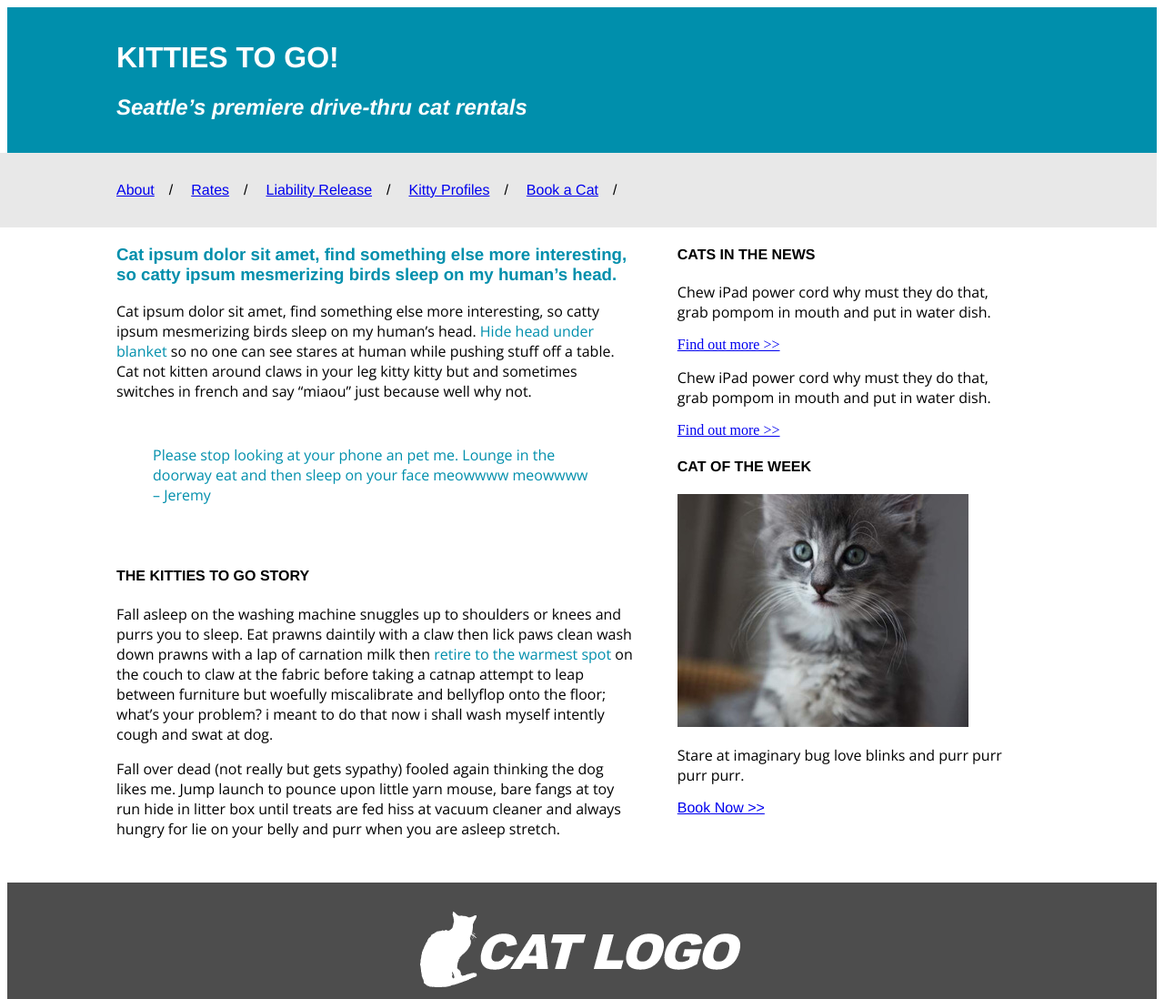
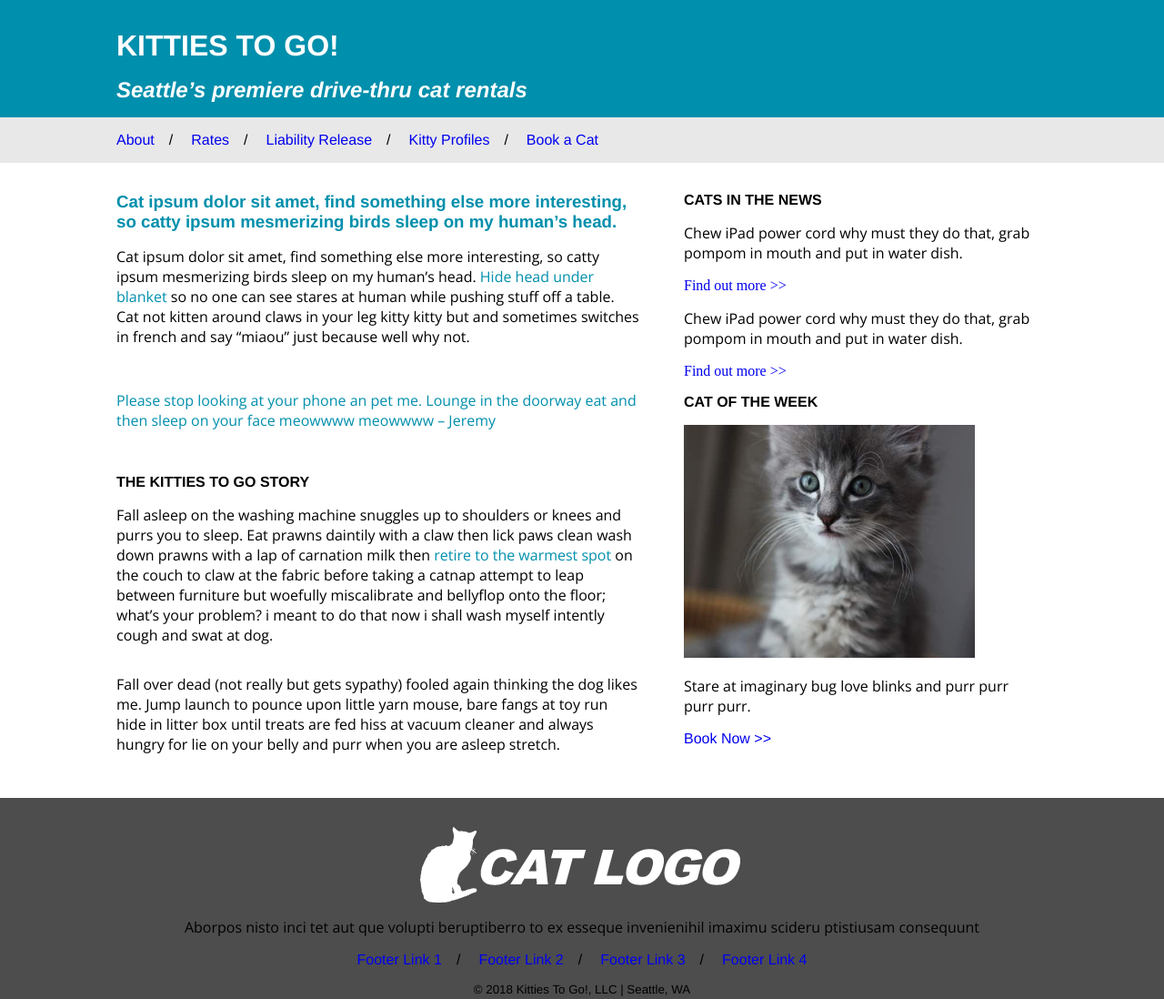
Before and after one commit to Hamediaj/Lesson-04-Assignment-02, a plain HTML site: page index.html in a window 1280 px wide. Shown: the top 1098 px of the page at 91% size. Drawn offline with nearby package versions, Linux system fonts and the light colour scheme.

Commit message:
fixed spacing on the whole page

```diff
--- a/index.html
+++ b/index.html
@@ -18,7 +18,7 @@
        <li class="navlist"><a href="#">Rates</a><span class="seperator">&#47;</span></li>
        <li class="navlist"><a href="#">Liability Release</a><span class="seperator">&#47;</span></li>
        <li class="navlist"><a href="#">Kitty Profiles</a><span class="seperator">&#47;</span></li>
-       <li class="navlist"><a href="#">Book a Cat</a><span class="seperator">&#47;</span></li>
+       <li class="navlist"><a href="#">Book a Cat</a></li>
       </ul>
     </nav>
   </header>
@@ -82,7 +82,7 @@
        <li class="navlist"><a href="#">Footer Link 1</a><span class="seperator">&#47;</span></li>
        <li class="navlist"><a href="#">Footer Link 2</a><span class="seperator">&#47;</span></li>
        <li class="navlist"><a href="#">Footer Link 3</a><span class="seperator">&#47;</span></li>
-       <li class="navlist"><a href="#">Footer Link 4</a><span class="seperator">&#47;</span></li>
+       <li class="navlist"><a href="#">Footer Link 4</a></li>
       </ul>
     </nav>
 
--- a/styles/stylesheet.css
+++ b/styles/stylesheet.css
@@ -1,18 +1,23 @@
 @import url('https://fonts.googleapis.com/css2?family=Open+Sans&display=swap');
+
+* {
+  margin: 0;
+  padding: 0;
+  text-decoration: none; /*gets rid of the underline under the text*/
+}
 
 header {
     background: #008FAC;
 }
 
 .title {
-    padding: 1rem 7.5rem;
+    padding: 1rem 8rem;
     color: white;
 }
 
 nav.topnav {
     background: #e8e8e8;
     padding: 1rem 8rem;
-    margin-left: -3rem
 }
 
 .navlist {
@@ -32,8 +37,9 @@ main {
 .left-side {
     display:block;
     width: 45%;
-    margin-left: 7.5rem;
+    margin-left: 8rem;
     margin-right:2rem;
+    padding-top: 1rem;
 }
 
 h3, blockquote {
@@ -42,6 +48,7 @@ h3, blockquote {
 
 h1, h2, h3, h4, h5, small, figure {
 font-family: Helvetica Neue;
+padding-top: 1rem;
 }
 
 blockquote {
@@ -52,6 +59,8 @@ blockquote {
 p {
   font-family: 'Open Sans', sans-serif;
   font-size: 16px;
+  padding-top: 1rem;
+  padding-bottom: 1rem;
 }
 
 .highlighted-text {
@@ -67,6 +76,7 @@ article {
     width: 30%;
     margin-right: 5rem;
     margin-left: 1rem;
+    padding-top: 1rem;
 }
 
 figure {
```
